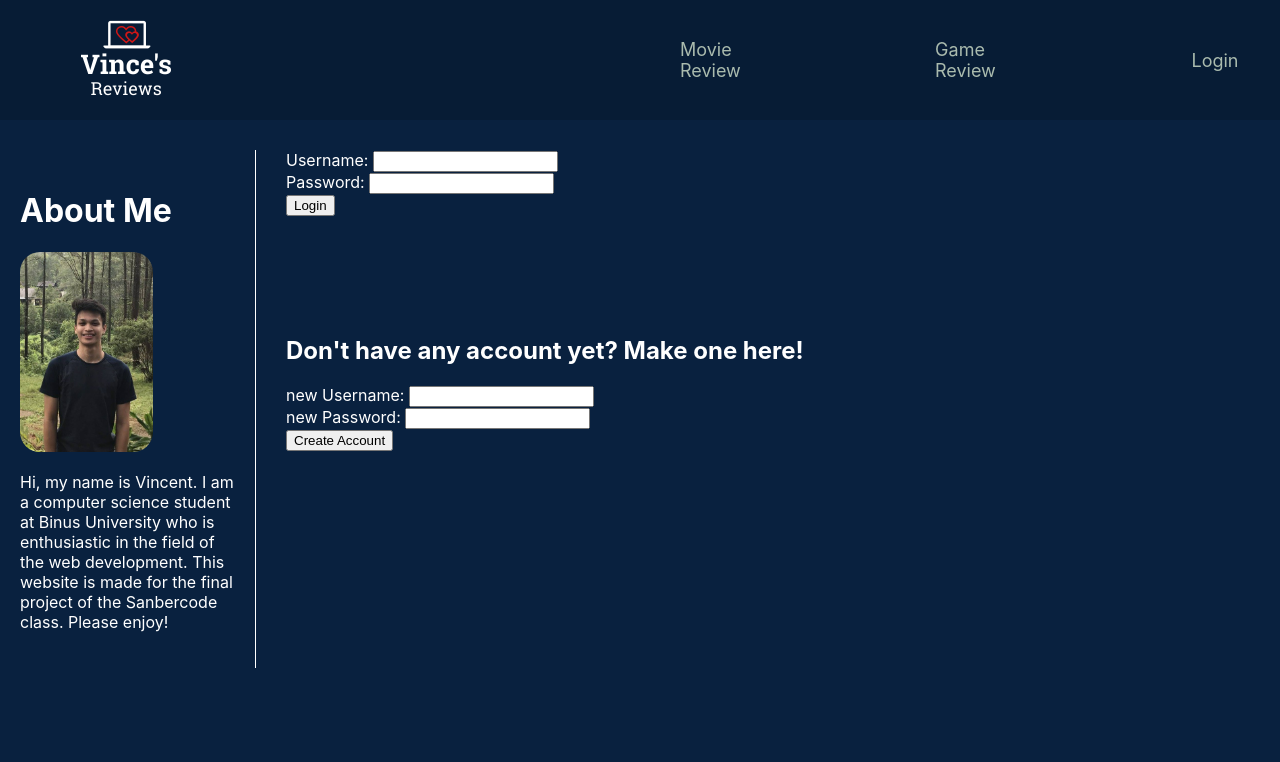
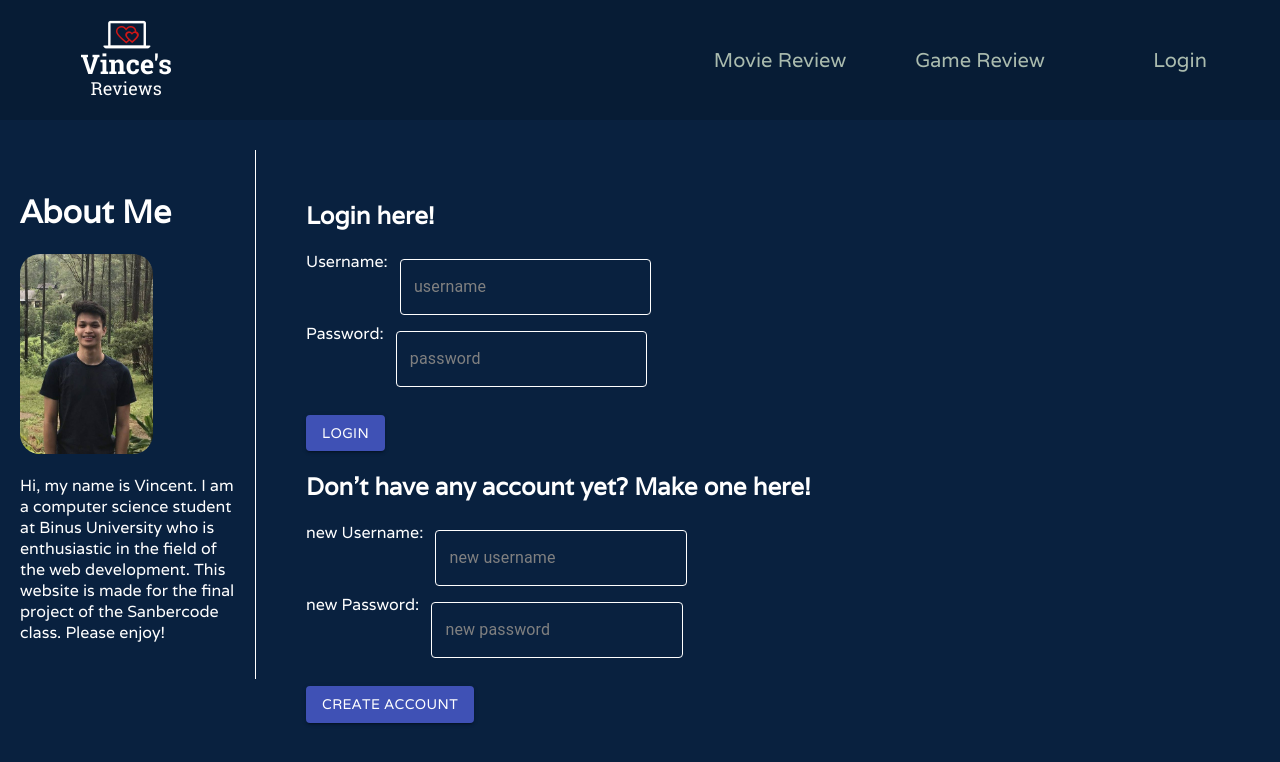
Before and after one commit to vincentchandra/FP-Sanbercode-Reactjs-0720, a React (Create React App) app in the folder fp-sanbercode-reactjs-0720/: page /login in a window 1280 px wide. Shown: the top 762 px of the page. Built offline with nearby package versions, Linux system fonts and the light colour scheme.

Commit message:
menambahkan halaman movie review dan game review

```diff
--- a/fp-sanbercode-reactjs-0720/package.json
+++ b/fp-sanbercode-reactjs-0720/package.json
@@ -3,6 +3,7 @@
   "version": "0.1.0",
   "private": true,
   "dependencies": {
+    "@material-ui/core": "^4.11.0",
     "@testing-library/jest-dom": "^4.2.4",
     "@testing-library/react": "^9.5.0",
     "@testing-library/user-event": "^7.2.1",
--- a/fp-sanbercode-reactjs-0720/src/App.css
+++ b/fp-sanbercode-reactjs-0720/src/App.css
@@ -1,9 +1,17 @@
+@import url("https://fonts.googleapis.com/css2?family=Varela&display=swap");
+* {
+  font-family: "Varela", sans-serif;
+}
 body {
   color: white;
   background-color: rgb(9, 33, 63);
 }
 
 .content {
+  box-sizing: border-box;
+  padding-right: 20px;
+  padding-top: 60px;
+  padding-left: 50px;
   float: right;
   width: 80%;
 }
@@ -25,11 +33,12 @@ header {
 
 nav {
   align-items: center;
-
+  position: sticky;
   width: 50%;
 }
 
 header nav ul {
+  width: 100%;
   display: flex;
   justify-content: space-between;
   list-style-type: none;
@@ -43,35 +52,33 @@ header nav ul {
 header nav ul li {
   text-align: center;
   text-decoration: none;
-  font-size: 18px;
-  width: 50px;
+  font-size: 20px;
+  width: 200px;
   vertical-align: middle;
 }
 header nav ul li:hover {
   transition-duration: 0.1s;
-  font-size: 20px;
+  font-size: 22px;
   color: white;
   cursor: pointer;
 }
 .link:hover {
   transition-duration: 0.1s;
-  font-size: 20px;
+  font-size: 22px;
   color: white;
   cursor: pointer;
 }
 
 .loginForm {
-  padding-top: 30px;
-  padding-left: 30px;
   margin: 0 auto;
 }
 
 .makeAccount {
-  padding-left: 30px;
   padding-top: 100px;
 }
 
 .Sidebar {
+  /* overflow-y: scroll; */
   align-content: center;
   box-sizing: border-box;
   margin-top: 30px;
@@ -117,3 +124,17 @@ header nav ul li:hover {
     vertical-align: middle;
   }
 }
+
+.card {
+  margin-top: 20px;
+  border-bottom: 1px solid;
+}
+
+.card img {
+  width: 100%;
+}
+.card .judul {
+  padding: 20px;
+  justify-content: space-between;
+  display: flex;
+}
--- a/fp-sanbercode-reactjs-0720/src/layouts/Header.js
+++ b/fp-sanbercode-reactjs-0720/src/layouts/Header.js
@@ -2,6 +2,8 @@ import React, { useContext } from "react";
 import { Link, Switch, Route } from "react-router-dom";
 import { UserContext } from "../context/UserContext";
 import Login from "../pages/Login";
+import Movies from "../pages/Movies";
+import Games from "../pages/Games";
 import logo from "../img/logo.png";
 
 const Header = () => {
@@ -51,9 +53,10 @@ const Header = () => {
           </ul>
         </nav>
       </header>
+      {user && <h1 style={{ marginLeft: "20px" }}>Hello, {user.username}!</h1>}
       <Switch>
-        <Route path="/movies" />
-        <Route path="/games" />
+        <Route path="/movies" component={Movies} />
+        <Route path="/games" component={Games} />
         <Route path="/edit" />
         <Route path="/login" component={Login} />
         <Route path="/" />
--- /dev/null
+++ b/fp-sanbercode-reactjs-0720/src/pages/Games.js
@@ -0,0 +1,47 @@
+import React, { useState, useEffect } from "react";
+import axios from "axios";
+
+const Games = () => {
+  const [games, setGames] = useState(null);
+  useEffect(() => {
+    if (games === null) {
+      axios.get(`https://backendexample.sanbersy.com/api/games`).then((res) => {
+        setGames(
+          res.data.map((el) => {
+            return {
+              id: el.id,
+              name: el.name,
+              singlePlayer: el.singlePlayer,
+              multiPlayer: el.multiPlayer,
+              genre: el.genre,
+              platform: el.platform,
+              release: el.release,
+            };
+          })
+        );
+      });
+    }
+  });
+  return (
+    <>
+      <div className="content">
+        <h1>Reviewed Games</h1>
+        {games !== null &&
+          games.map((el) => {
+            return (
+              <>
+                <div className="card">
+                  <div className="judul">
+                    <h2>{el.name}</h2>
+                    <h2>{el.platform}</h2>
+                  </div>
+                </div>
+              </>
+            );
+          })}
+      </div>
+    </>
+  );
+};
+
+export default Games;
--- a/fp-sanbercode-reactjs-0720/src/pages/Login.js
+++ b/fp-sanbercode-reactjs-0720/src/pages/Login.js
@@ -2,6 +2,7 @@ import React, { useContext, useState } from "react";
 import userContext from "../context/UserContext";
 import axios from "axios";
 import { useHistory } from "react-router-dom";
+import { Button, TextField, makeStyles } from "@material-ui/core";
 
 const Login = () => {
   const [user, setUser] = useContext(userContext);
@@ -69,13 +70,59 @@ const Login = () => {
       }
     }
   };
+  const useStyles = makeStyles((theme) => ({
+    root: {
+      "& .MuiTextField-root": {
+        margin: theme.spacing(1),
+        width: "25ch",
+      },
+      "& label.Mui-focused": {
+        color: "white",
+      },
+      "& .MuiInput-underline:after": {
+        borderBottomColor: "white",
+      },
+      "& .MuiOutlinedInput-root": {
+        "& fieldset": {
+          borderColor: "white",
+        },
+        "&:hover fieldset": {
+          borderColor: "white",
+        },
+        "&.Mui-focused fieldset": {
+          borderColor: "white",
+        },
+      },
+    },
+    input: {
+      color: "white",
+    },
+    floatingLabelFocusStyle: {
+      color: "gray",
+    },
+  }));
+  const classes = useStyles();
 
   return (
     <>
       <div className="content">
-        <form className="loginForm" onSubmit={handleSubmit}>
+        <h2>Login here!</h2>
+        <form
+          className="loginForm"
+          className={classes.root}
+          onSubmit={handleSubmit}
+        >
           <label>Username: </label>
-          <input
+          <TextField
+            InputLabelProps={{
+              className: classes.floatingLabelFocusStyle,
+            }}
+            InputProps={{
+              className: classes.input,
+            }}
+            color="white"
+            variant="outlined"
+            label="username"
             type="text"
             name="username"
             onChange={handleChange}
@@ -83,19 +130,46 @@ const Login = () => {
           />
           <br />
           <label>Password: </label>
-          <input
+          <TextField
+            InputLabelProps={{
+              className: classes.floatingLabelFocusStyle,
+            }}
+            InputProps={{
+              className: classes.input,
+            }}
+            variant="outlined"
+            label="password"
             type="password"
             name="password"
             onChange={handleChange}
             value={input.password}
           />
           <br />
-          <button>Login</button>
+          <Button
+            variant="contained"
+            color="primary"
+            style={{ marginTop: "20px" }}
+            type="Submit"
+          >
+            Login
+          </Button>
         </form>
-        <form className="makeAccount" onSubmit={handleCreate}>
+        <form
+          className="makeAccount"
+          className={classes.root}
+          onSubmit={handleCreate}
+        >
           <h2>Don't have any account yet? Make one here!</h2>
           <label>new Username: </label>
-          <input
+          <TextField
+            InputLabelProps={{
+              className: classes.floatingLabelFocusStyle,
+            }}
+            InputProps={{
+              className: classes.input,
+            }}
+            label="new username"
+            variant="outlined"
             type="text"
             name="createUsername"
             onChange={handleChange}
@@ -103,14 +177,29 @@ const Login = () => {
           />
           <br />
           <label>new Password: </label>
-          <input
+          <TextField
+            InputLabelProps={{
+              className: classes.floatingLabelFocusStyle,
+            }}
+            InputProps={{
+              className: classes.input,
+            }}
+            variant="outlined"
+            label="new password"
             type="password"
             name="createPassword"
             onChange={handleChange}
             value={input.createPassword}
           />
           <br />
-          <button>Create Account</button>
+          <Button
+            variant="contained"
+            color="primary"
+            style={{ marginTop: "20px" }}
+            type="Submit"
+          >
+            Create Account
+          </Button>
         </form>
       </div>
     </>
--- /dev/null
+++ b/fp-sanbercode-reactjs-0720/src/pages/Movies.js
@@ -0,0 +1,53 @@
+import React, { useState, useEffect } from "react";
+import axios from "axios";
+
+const Movies = () => {
+  const [movies, setMovies] = useState(null);
+  useEffect(() => {
+    if (movies === null) {
+      axios
+        .get(`https://backendexample.sanbersy.com/api/movies`)
+        .then((res) => {
+          setMovies(
+            res.data.map((el) => {
+              return {
+                id: el.id,
+                title: el.title,
+                description: el.description,
+                year: el.year,
+                genre: el.genre,
+                rating: el.rating,
+                review: el.review,
+                image_url: el.image_url,
+              };
+            })
+          );
+        });
+    }
+  });
+  return (
+    <>
+      <div className="content">
+        <h1>Reviewed Movies</h1>
+        {movies !== null &&
+          movies.map((el) => {
+            return (
+              <>
+                <div className="card">
+                  <div className="cardHead">
+                    <img src={el.image_url}></img>
+                  </div>
+                  <div className="judul">
+                    <h2>{el.title}</h2>
+                    <h2>{el.rating}&#9734;</h2>
+                  </div>
+                </div>
+              </>
+            );
+          })}
+      </div>
+    </>
+  );
+};
+
+export default Movies;
```
Also changed, not shown: 1 other file (tests, documents, lock files or other folders).
